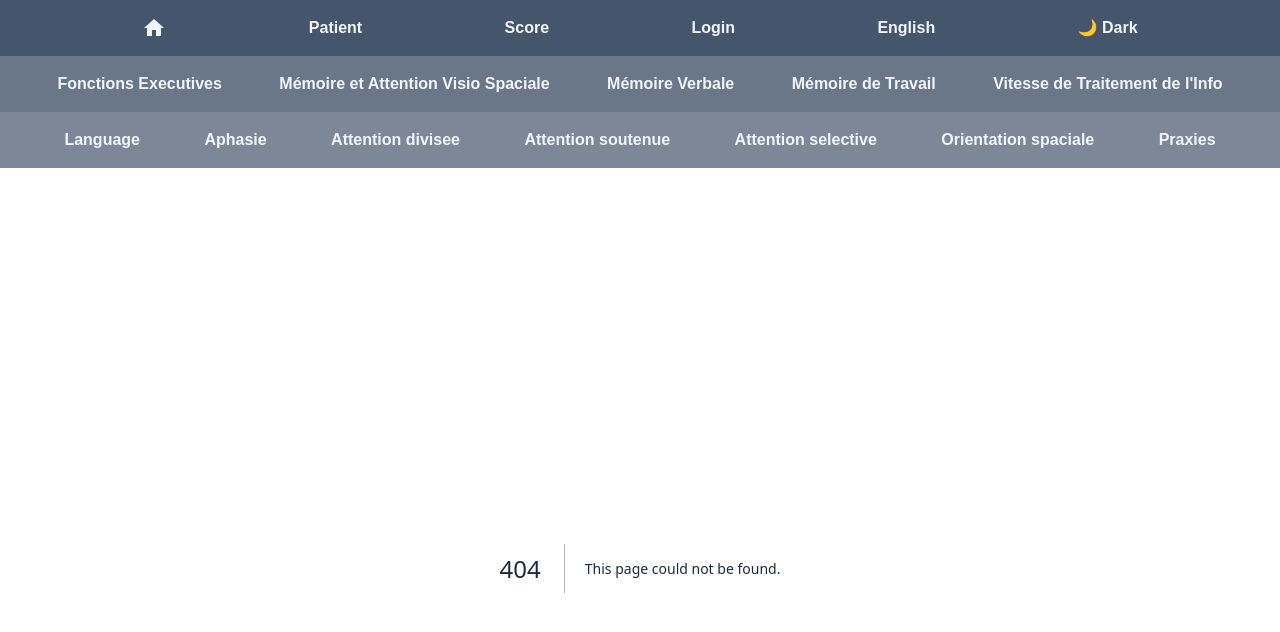
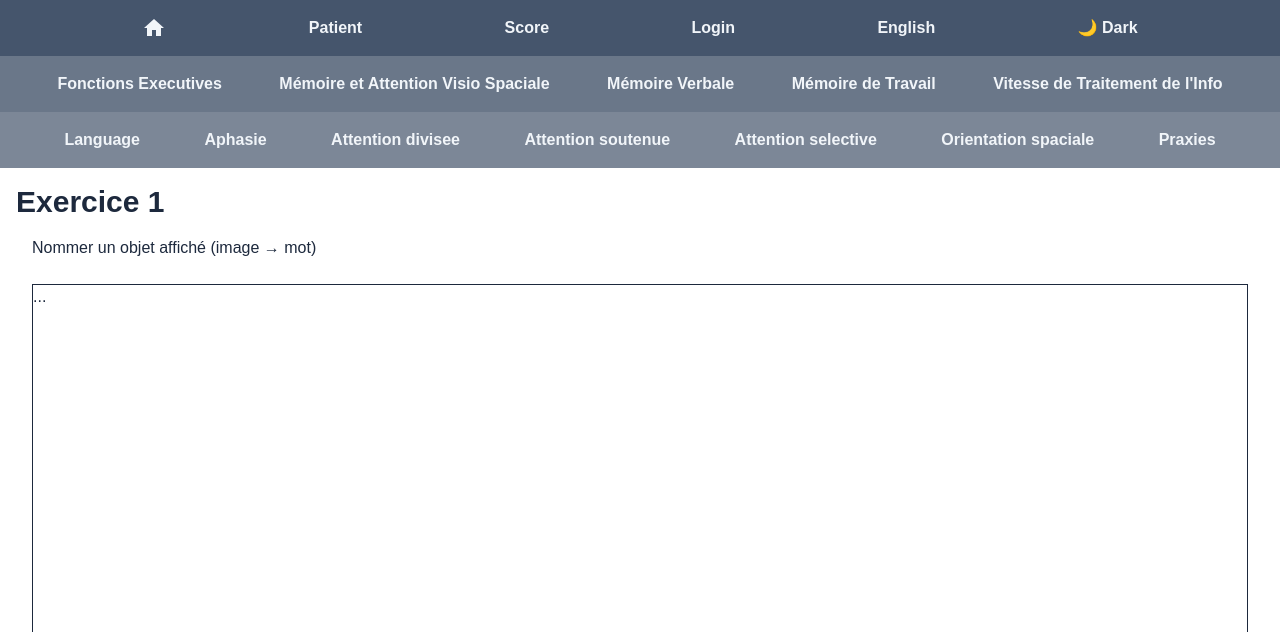
Before and after one commit to TLRKiliann/webapp-np-one, a Next.js app in the folder my-app/: page /language/denomination/1 in a window 1280 px wide. Before the commit this address had no page. Shown: the top 632 px of the page. Built offline with nearby package versions, Linux system fonts and the light colour scheme.

Commit message:
new route created

```diff
--- /dev/null
+++ b/my-app/app/language/denomination/[id]/page.tsx
@@ -0,0 +1,41 @@
+const tasks = {
+    "1": {
+        title: "Exercice 1",
+        description: "Nommer un objet affiché (image → mot)",
+    },
+    "2": {
+        title: "Exercice 2",
+        description: "Nommer à partir d'une description (définition → mot)",
+
+    },
+    "3": {
+        title: "Exercice 3",
+        description: "Compléter une phrase à trou avec l'image comme indice ('on coupe le pain avec un ...')",
+
+    },
+    "4": {
+        title: "Exercice 4",
+        description: "Dénomination avec amorçage phonologique (première syllabe donnée en indice)",
+
+    }
+} as const;
+
+export default async function DenominationExo({params}: {params: Promise<{ id: string }>}) {
+
+    const { id } = await params;
+
+    const task = tasks[id as keyof typeof tasks];
+
+    return (
+        <div className="p-4">
+            <h1 className="text-3xl font-bold">{task.title}</h1>
+
+            <p className="mt-4 mb-6 ml-4">{task.description}</p>
+
+            <div className="w-auto h-[70vh] border mx-4">
+                ...
+            </div>
+
+        </div>
+    );
+};
```
